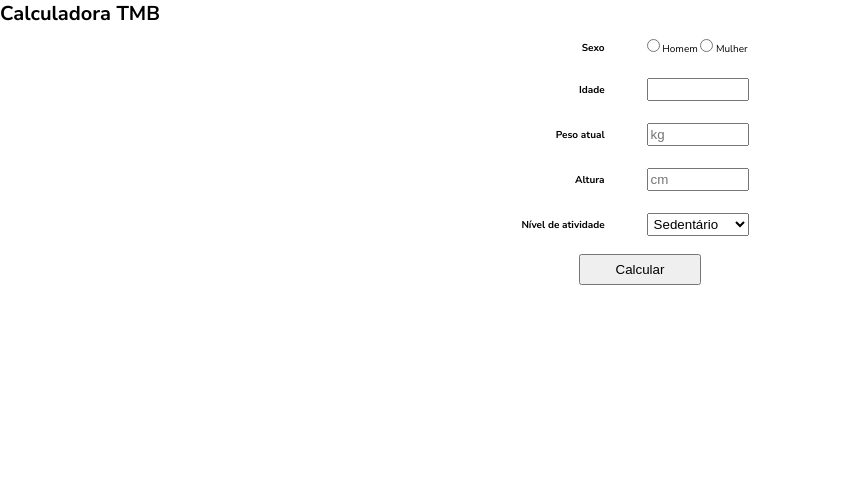
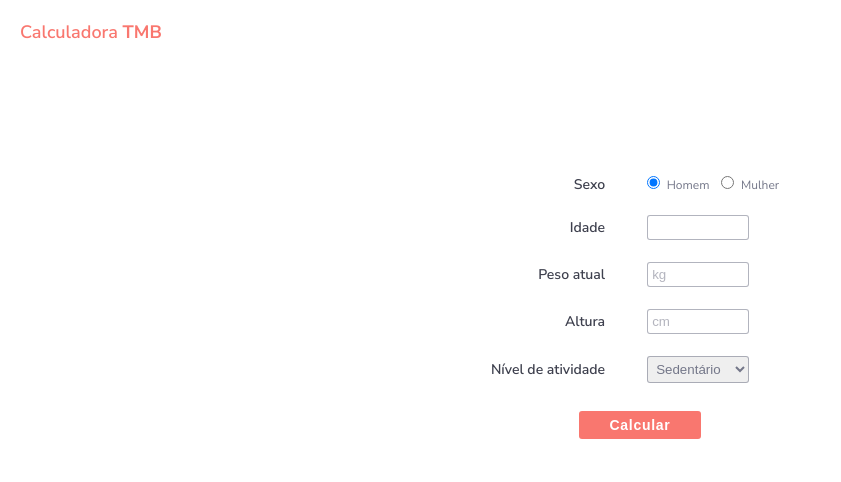
Before and after one commit to ItamarJoire/calc-tmb, a plain HTML site: page index.html in a window 1280 px wide. Shown: the whole page, without its empty margins (0-841 px from the left). Drawn offline with Linux system fonts and the light colour scheme.

Commit message:
js quase terminado

```diff
--- a/index.html
+++ b/index.html
@@ -11,7 +11,7 @@
 </head>
 <body>
     <header class="cabecalho">
-        <h1>Calculadora TMB</h1>
+        <h1>Calculadora <strong>TMB</strong></h1>
     </header>
 
     <main class="container">
@@ -19,10 +19,12 @@
             <tr>
                 <th>Sexo</th>
                 <td class="sexo flex">
-                    <div class="radio">
-                        <input id="homem" type="radio" name="genero" value="homem" >
+                    <div class="homem">
+                        <input id="homem" type="radio" name="genero" value="homem" checked>
                         <label for="homem">Homem</label>
-                        <input id="mulher" type="radio" name="genero" value="Homem" >
+                    </div>
+                    <div class="mulher">
+                        <input id="mulher" type="radio" name="genero" value="mulher" >
                         <label for="mulher">Mulher</label>
                     </div>
                 </td>
@@ -31,7 +33,7 @@
             <tr>
                 <th>Idade</th>
                 <td class="idade flex">
-                    <input id="idade" name="idade" type="number">
+                    <input id="idade" name="idade" type="number" required>
                 </td>
             </tr>
 
@@ -54,14 +56,19 @@
                 <td class="atividade flex">
                     <select name="atividade" id="atividade">
                         <option value="sedentario">Sedentário</option>
-                        <option value="pouco-ativo">Pouco ativo</option>
+                        <option value="poucoativo">Pouco ativo</option>
                         <option value="ativo">Ativo</option>
-                        <option value="muito-ativo">Muito ativo</option>
+                        <option value="muitoativo">Muito ativo</option>
                     </select>
                 </td>
             </tr>
         </table>
-        <button type="button">Calcular</button>
+        <button onclick="calc()" type="button">Calcular</button>
     </main>
+
+    <p id="valor">
+
+    </p>
+    <script src="./public/script/app.js"></script>
 </body>
 </html>
--- a/public/css/page-landing.css
+++ b/public/css/page-landing.css
@@ -1,7 +1,22 @@
+
+.cabecalho h1{
+
+    font-size: 1.8rem;
+    font-weight: 600;
+    color: #F9776F;
+
+    margin: 2rem 0 8rem 2rem;
+}
+
 .container{
     display: flex;
     flex-direction: column;
     align-items: center;
+    justify-content: center;
+
+    padding: 4rem;
+    max-width: 40.0rem;
+    margin: auto;
 }
 
 .flex{
@@ -10,22 +25,68 @@
 }
 
 th{
-   text-align: right;
+    font-style: normal;
+    font-weight: 600;
+    font-size: 1.4rem;
+
+    text-align: center;
+
+    color: #3E404E;
+    text-align: right;
 }
 
 td{
     padding-left: 3rem;
 }
 
+.sexo .homem{
+    margin-right: 1.2rem;;
+}
+
+
+label[for]{
+    font-style: normal;
+    font-weight: normal;
+    font-size: 1.2rem;
+    color: #747789;
+    margin-left: .4rem;
+}
+
+
 input[type="number"],
 select{
+    border: 1px solid rgba(116, 119, 137, 0.55);
+    box-sizing: border-box;
+    border-radius: 3px;
+    color: #747789;
     width: 10.2rem;
-    padding: .2rem;
+    padding: .4rem 0 .4rem .4rem;
+}
+
+input::placeholder{
+    color: rgba(116, 119, 137, 0.55);
 }
 
 button{
-    text-align: center;
+    font-style: normal;
+    font-weight: 600;
+    font-size: 1.4rem;
+
+    letter-spacing: 0.05em;
     width: 12.2rem;
-    margin-top: .6rem;
+    margin-top: 1.6rem;
     padding: .6rem .8rem;
+    border: none;
+    color: white;
+
+    background: #F9776F;
+    border-radius: 3px;
+
+    cursor: pointer;
+
+    transition: background 200ms;
 }
+
+button:hover{
+    background-color: #E06B64;
+}
--- /dev/null
+++ b/public/script/app.js
@@ -0,0 +1,52 @@
+var gen = document.querySelector('input[name="genero"]');
+var idade = document.getElementById("idade");
+var pesoAtual = document.getElementById("peso-atual");
+var altura = document.getElementById("altura");
+var nivelAtividade = document.getElementById("atividade");
+
+function calc(){
+    var formulaMasculina = ((10 * pesoAtual.value) + (6.25 * altura.value) - (5 * idade.value) + 5);
+    var formulaFeminina = ((10 * pesoAtual.value) + (6.25 * altura.value) - (5 * idade.value) - 161);
+
+    if(gen.checked){
+       let tmb = formulaMasculina;
+       console.log("Seu tmb é: " + tmb);
+
+        switch(nivelAtividade.value){
+            case 'sedentario':
+                console.log("Seu TMB sem atividade física: " + Math.trunc(tmb * 1.375));
+                break;
+            case 'poucoativo':
+                console.log("Seu TMB sendo pouco ativo: " + Math.trunc(tmb * 1.55));
+                break;
+            case 'ativo':
+                console.log("Seu TMB sendo Ativo: " + Math.trunc(tmb * 1.725));
+                break;
+            case 'muitoativo':
+                console.log("Seu TMB sendo Muito ativo - Atleta: " + Math.trunc(tmb * 1.9));
+                break;
+            default:
+                console.log("Não selecionou nenhum nível de atividade!");
+        }
+    }else{
+        let tmb = formulaFeminina;
+        console.log("Sem tmb fem é: " + tmb);
+
+        switch(nivelAtividade.value){
+            case 'sedentario':
+                console.log("Seu TMB sem atividade física: " + Math.trunc(tmb * 1.375));
+                break;
+            case 'poucoativo':
+                console.log("Seu TMB sendo pouco ativo: " + Math.trunc(tmb * 1.55));
+                break;
+            case 'ativo':
+                console.log("Seu TMB sendo Ativo: " + Math.trunc(tmb * 1.725));
+                break;
+            case 'muitoativo':
+                console.log("Seu TMB sendo Muito ativo - Atleta: " + Math.trunc(tmb * 1.9));
+                break;
+            default:
+                console.log("Não selecionou nenhum nível de atividade!");
+        }
+    }
+}
```
